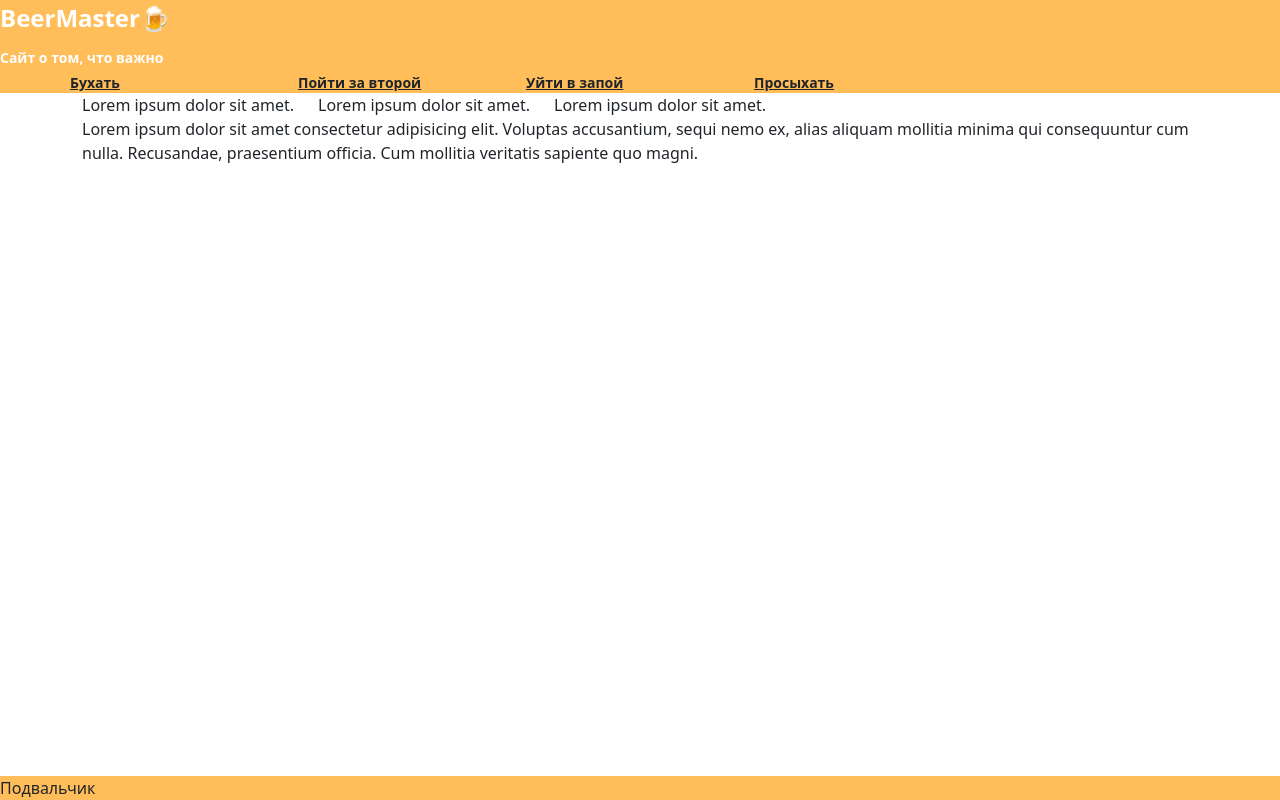
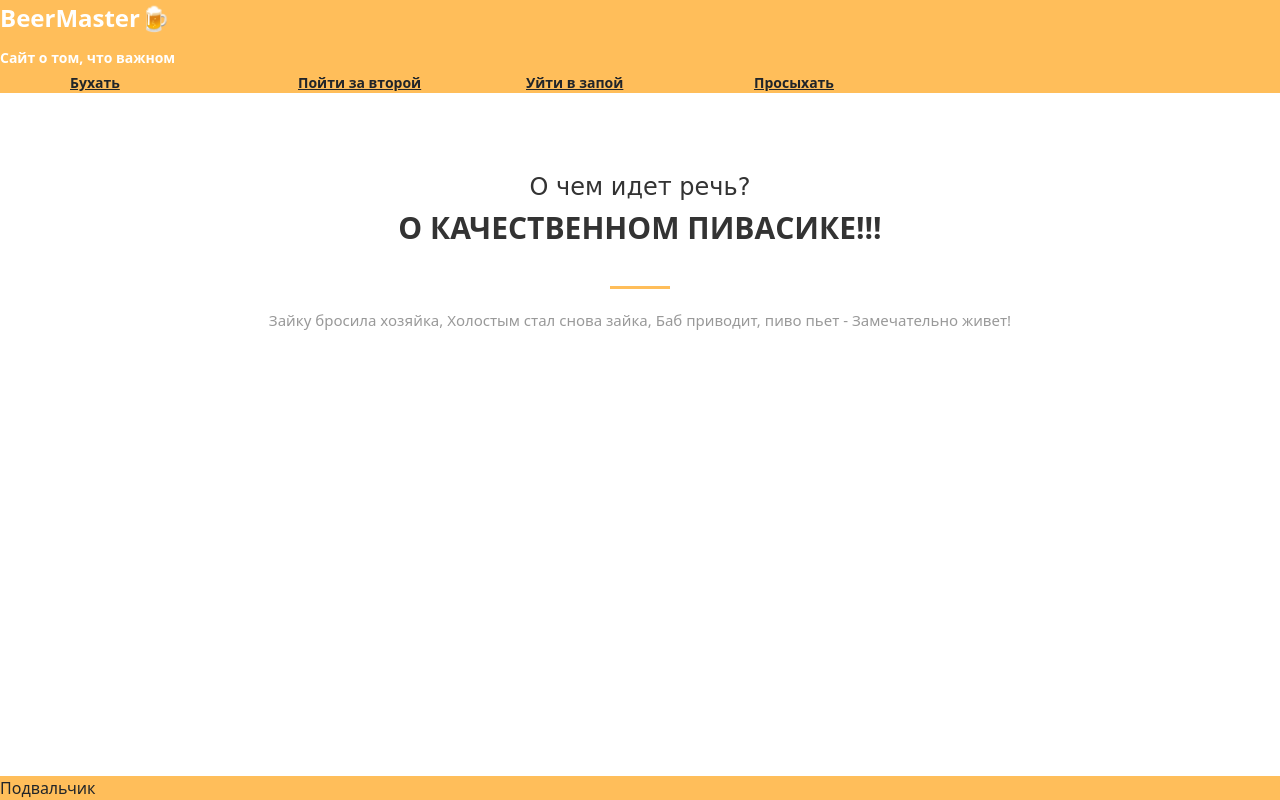
Before and after one commit to KyalaMun/BeerMaster, a plain HTML site: page index.html in a window 1280 px wide. Drawn offline with Linux system fonts and the light colour scheme.

Commit message:
Добавлен контент

```diff
--- a/css/style.css
+++ b/css/style.css
@@ -16,9 +16,45 @@ header {
 
 }
 
-main{
+.section{
+    padding: 80px 0;
+}
 
+.section__header{
+width: 100%;
+max-width: 950px;
+margin: 0 auto 40px;
 
+text-align: center;
+}
+
+.section__suptitle
+{
+font-family: "Roboto Slab", cursive;
+font-size: 24px;
+color: #333;
+}
+
+.section_title{
+text-transform: uppercase;
+font-weight: 700;
+font-size: 30px;
+color: #333;
+}
+
+.section_title:after{
+content:"" ;
+display: block;
+width: 60px;
+height: 3px;
+margin: 40px auto 20px;
+
+background-color: #ffbe5a;
+}
+
+.section_text{
+    font-size: 15px;
+    color: #999;
 }
 
 .header-link {
--- a/index.html
+++ b/index.html
@@ -12,27 +12,35 @@
 <body>
     <header>
         <div>BeerMaster🍺</div>
-        <div id="header-tagline">Сайт о том, что важно</div>
+        <div id="header-tagline">Сайт о том, что важном</div>
         <div class="container header-links">
             <div class="row row-cols-1 row-cols-sm-5">
                 <a class="col header-link link-dark">Бухать </a>
                 <a class="col header-link link-dark">Пойти за второй</a>
                 <a class="col header-link link-dark">Уйти в запой</a>
                 <a class="col header-link link-dark">Просыхать</a>
-            </div>
+              </div>
         </div>
     </header>
 
-    <main>
+
+    <section class = "section">
         <div class="container">
-            <div class="row row-cols-auto">
-                <div class="col lorem">Lorem ipsum dolor sit amet.</div>
-                <div class="col lorem">Lorem ipsum dolor sit amet.</div>
-                <div class="col lorem">Lorem ipsum dolor sit amet.</div>
-                <div class="col lorem">Lorem ipsum dolor sit amet consectetur adipisicing elit. Voluptas accusantium, sequi nemo ex, alias aliquam mollitia minima qui consequuntur cum nulla. Recusandae, praesentium officia. Cum mollitia veritatis sapiente quo magni.</div>
+            <div class="section__header">
+            <h3 class="section__suptitle">О чем идет речь?</h3>
+            <h2 class="section_title">О качественном пивасике!!!</h2>
+            <div class="section_text">
+                <p>
+                    Зайку бросила хозяйка,
+                    Холостым стал снова зайка,
+                    Баб приводит, пиво пьет -
+                    Замечательно живет!
+                </p>
+            </div>
             </div>
         </div>
-    </main>
+    </section>
+
 
     <footer>
         Подвальчик
```
